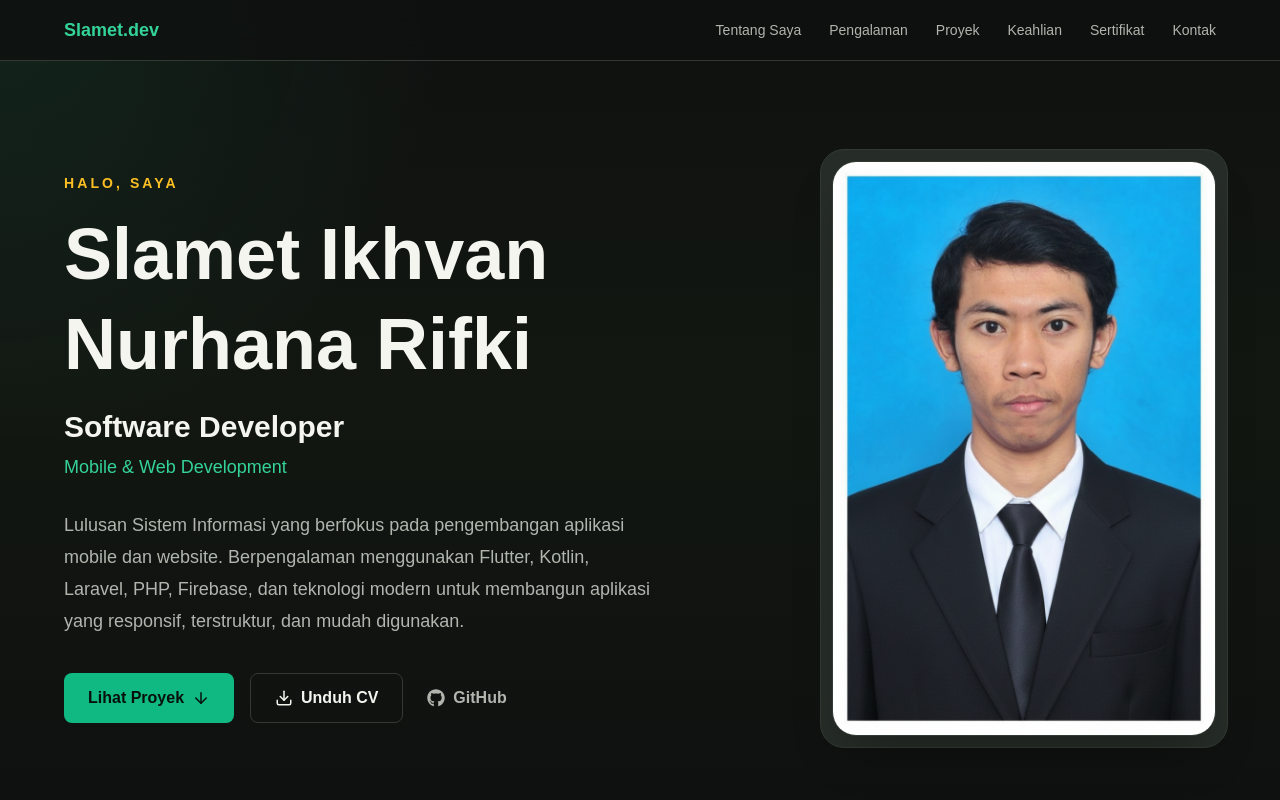
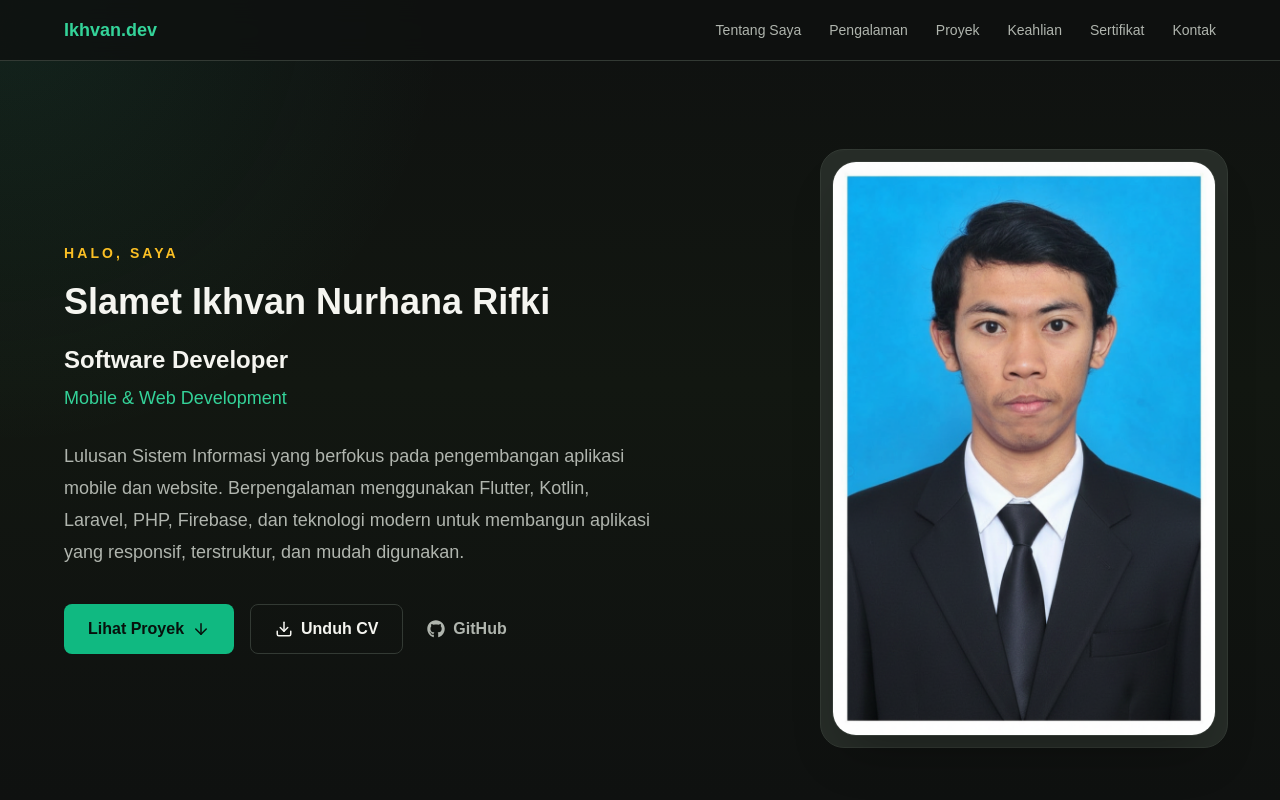
Before and after one commit to Ikhvan3/slamet-portfolio, a Next.js app: page / in a window 1280 px wide. Shown: the top 800 px of the page. Built offline with nearby package versions, Linux system fonts and the light colour scheme.

Commit message:
finalisasi portfolio 2

```diff
--- a/components/Hero.tsx
+++ b/components/Hero.tsx
@@ -18,10 +18,10 @@ export default function Hero() {
             Halo, saya
           </p>
 
-          <h1 className='text-5xl font-bold leading-tight text-[var(--text-primary)] md:text-7xl'>
+          <h1 className='text-5xl font-bold leading-tight text-[var(--text-primary)] md:text-4xl'>
             Slamet Ikhvan Nurhana Rifki
           </h1>
-          <h2 className='mt-5 text-2xl font-semibold text-[var(--text-primary)] md:text-3xl'>
+          <h2 className='mt-5 text-2xl font-semibold text-[var(--text-primary)] md:text-2xl'>
             Software Developer
           </h2>
           <p className='mt-2 text-lg text-[var(--primary)]'>
--- a/components/Navbar.tsx
+++ b/components/Navbar.tsx
@@ -22,7 +22,7 @@ export default function Navbar() {
           href='#'
           className='text-lg font-bold text-[var(--primary)] transition hover:text-[var(--text-primary)] focus:outline-none focus-visible:ring-2 focus-visible:ring-[var(--primary)]'
         >
-          Slamet.dev
+          Ikhvan.dev
         </a>
 
         <div className='hidden items-center gap-7 text-sm text-[var(--text-secondary)] md:flex'>
```
